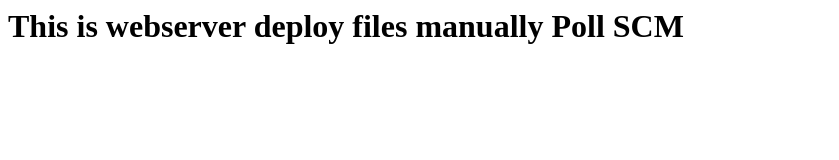
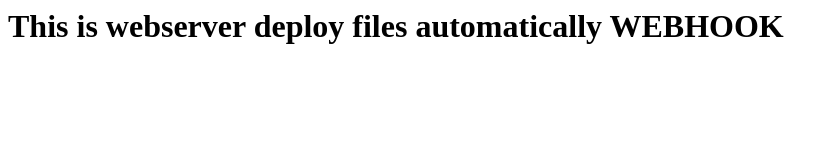
Before and after one commit to kandukuru1108/online4, a plain HTML site: page index.html in a window 1280 px wide. Shown: the whole page, without its empty margins (0-839 px from the left). Drawn offline with Linux system fonts and the light colour scheme.

Commit message:
add index file4

```diff
--- a/index.html
+++ b/index.html
@@ -1 +1 @@
-<h1> This is webserver deploy files manually Poll SCM </h1>
+<h1> This is webserver deploy files automatically WEBHOOK </h1>
```
